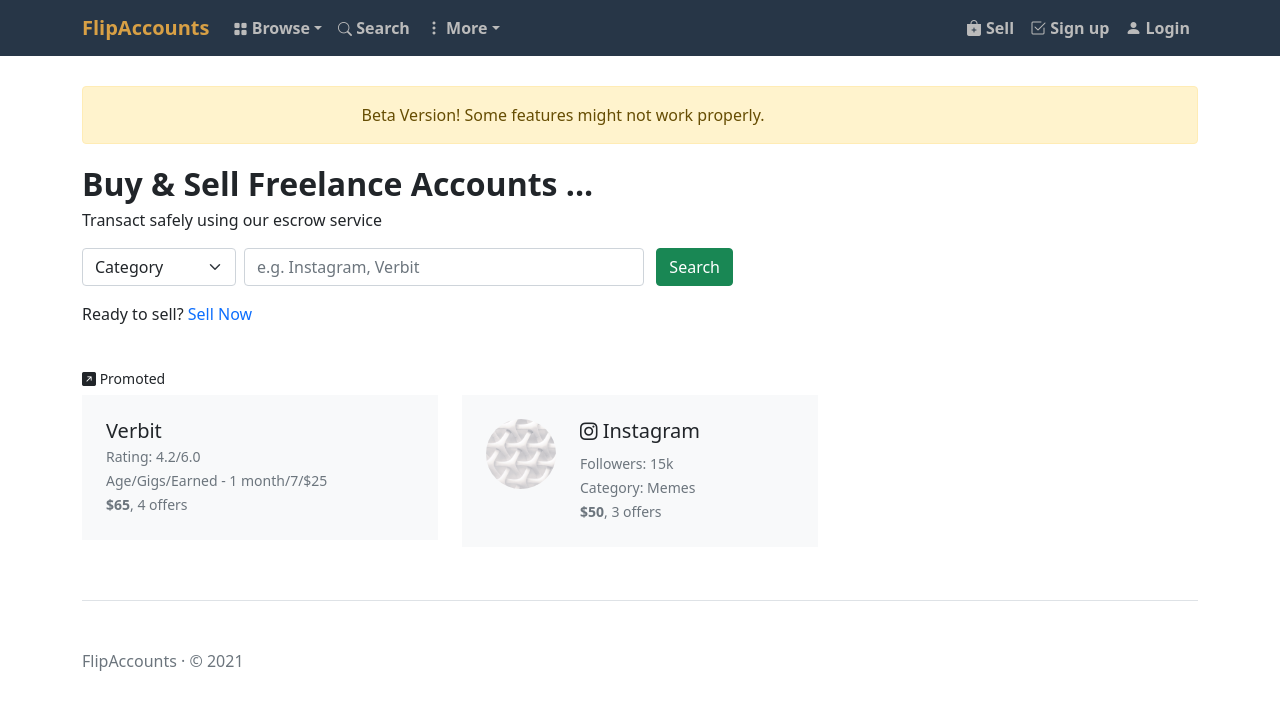
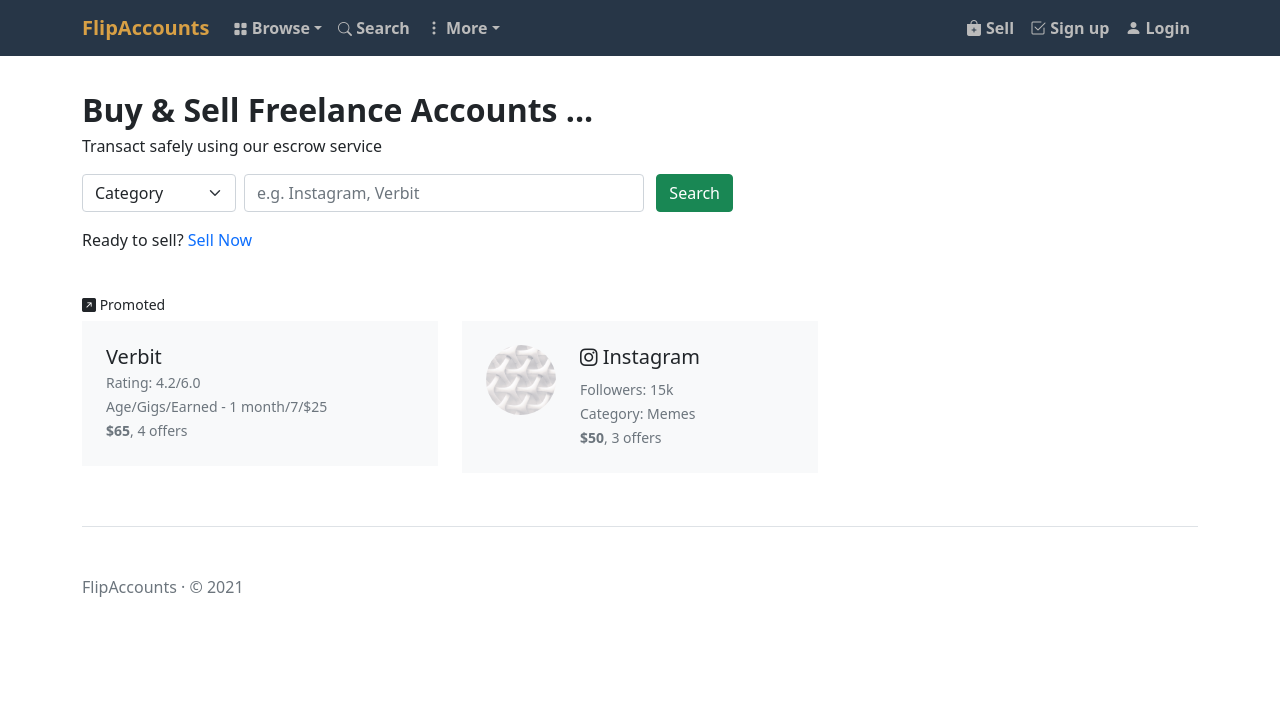
Before and after one commit to nxoo/flipaccounts, a Next.js app in the folder frontend/: page / in a window 1280 px wide. Shown: the top 710 px of the page. Built offline with nearby package versions, Linux system fonts and the light colour scheme; no server answers.

Commit message:
removed index page beta version alert

```diff
--- a/frontend/pages/index.js
+++ b/frontend/pages/index.js
@@ -4,15 +4,9 @@
 
 
 const url = process.env.NEXTAUTH_URL;
-
 export default function Home() {
     return (
         <Layout>
-            <div className='alert alert-warning alert-dismissible fade show' role="alert">
-                <div className="col-sm-6 mx-auto">
-                    Beta Version! Some features might not work properly.
-                </div>
-            </div>
             <p>
                 <span id="index-title">Buy & Sell Freelance Accounts ...</span><br/>
                 <span id="index-title2">Transact safely using our escrow service</span>
```
Also changed, not shown: frontend/pages/sell/freelance.js (+3 -9 lines).
